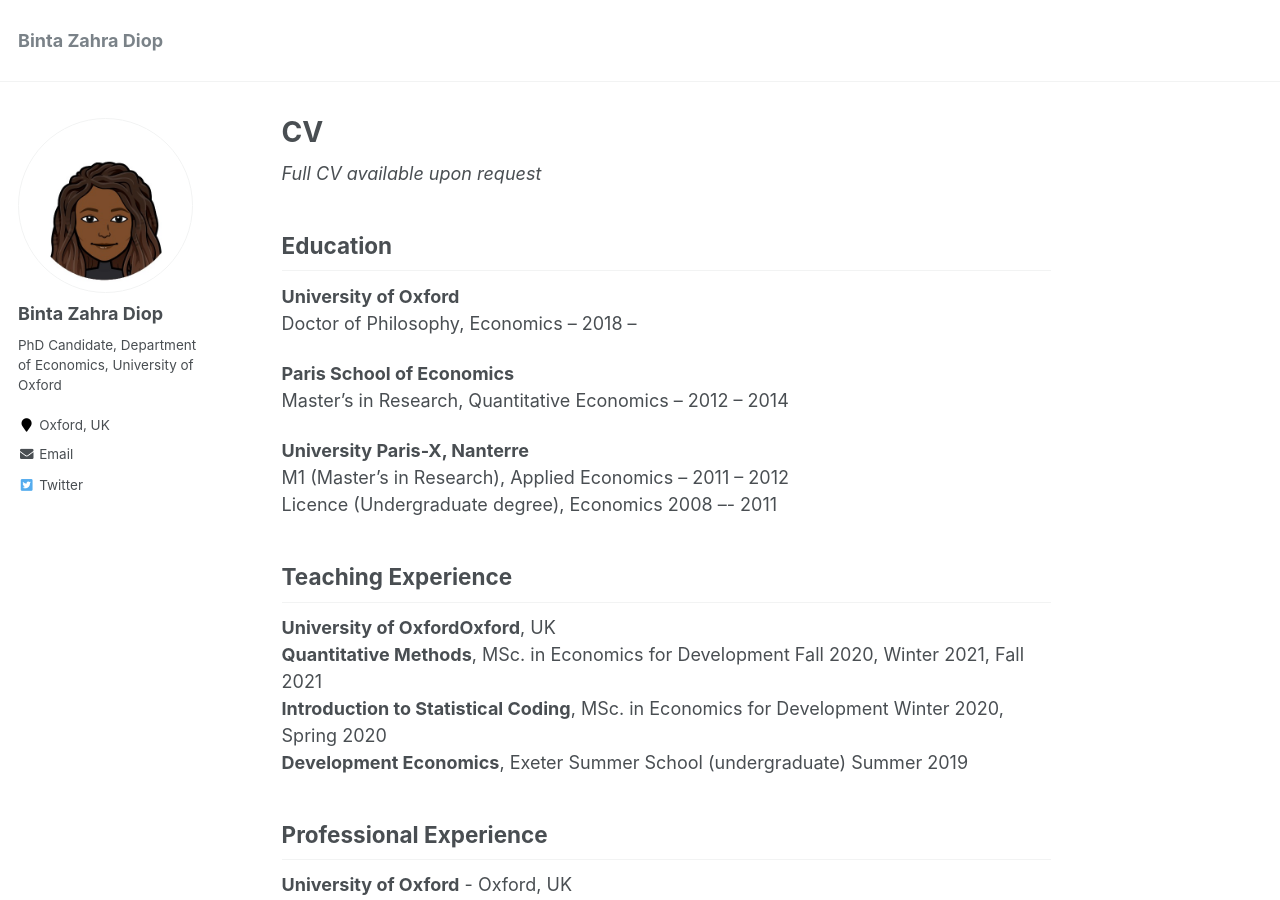
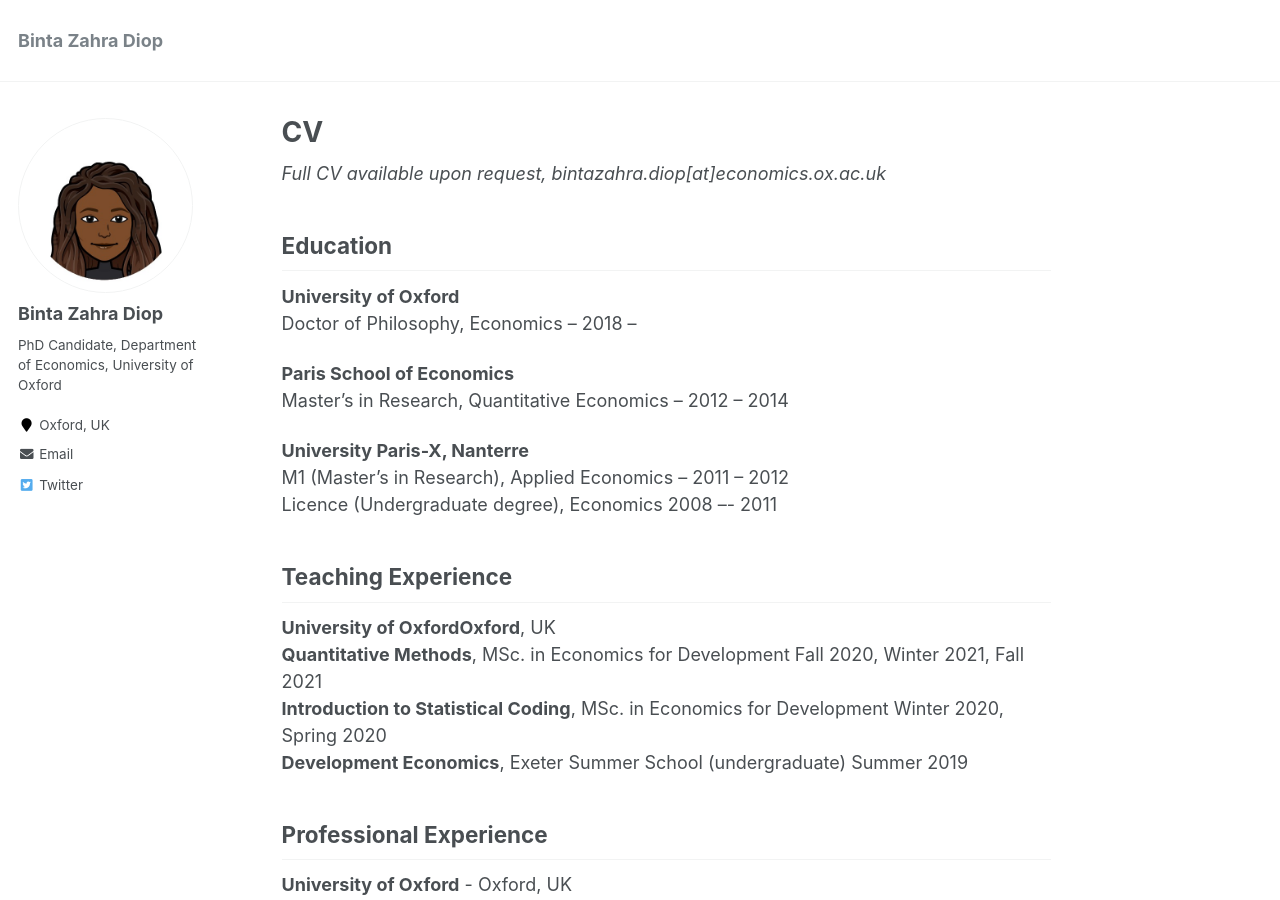
Before and after one commit to bzdiop/bzdiop.github.io, a Jekyll site: the page built from _pages/CV.md, in a window 1280 px wide and 900 px high. Built offline with Jekyll 4.4.1, drawn with Linux system fonts in a browser that asks for light colours.

Commit message:
cv email

```diff
--- a/_pages/CV.md
+++ b/_pages/CV.md
@@ -4,7 +4,7 @@
 ---
 
 
-_Full CV available upon request_
+_Full CV available upon request, bintazahra.diop[at]economics.ox.ac.uk_
 
 ## Education
 **University of Oxford**
```
